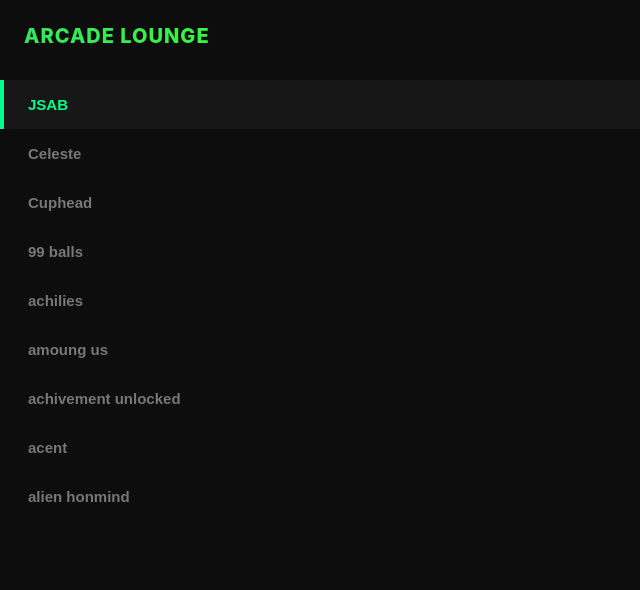
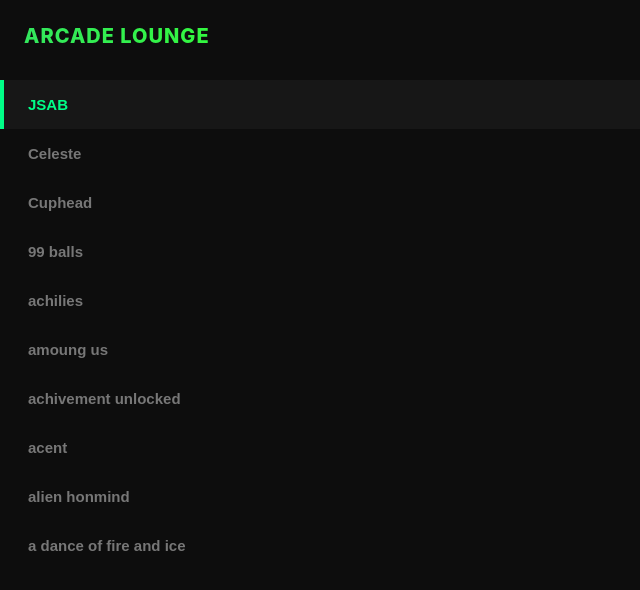
Before and after one commit to atharvchoudhari123/HTML5-Games, a website: page games.html in a window 1280 px wide. Shown: the whole page, without its empty margins (0-640 px from the left). Drawn offline with Linux system fonts and the light colour scheme.

Commit message:
Add button for 'A Dance of Fire and Ice' game

```diff
--- a/games.html
+++ b/games.html
@@ -77,6 +77,7 @@
     <button class="game-btn" onclick="changeGame('games/achivementunlocked.html', this)">achivement unlocked</button>
     <button class="game-btn" onclick="changeGame('games/acent.html', this)">acent</button>
     <button class="game-btn" onclick="changeGame('games/alienhonmind.html', this)">alien honmind</button>
+        <button class="game-btn" onclick="changeGame('games/adanceoffireandice.html', this)">a dance of fire and ice</button>
     <script>
         function changeGame(localPath, btnElement) {
             // Reaches out to the top-level main index page window
```
